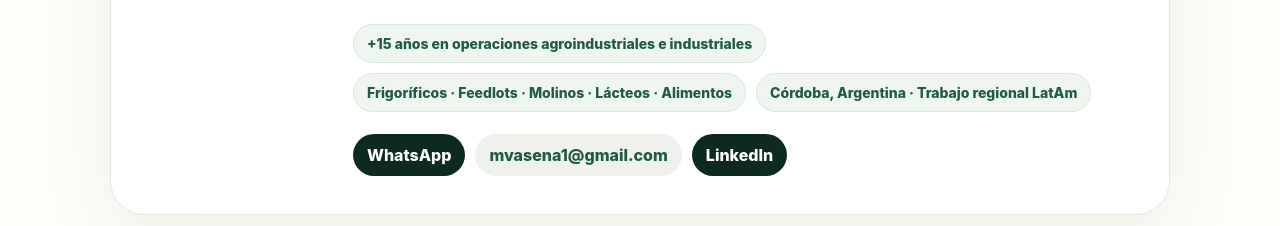
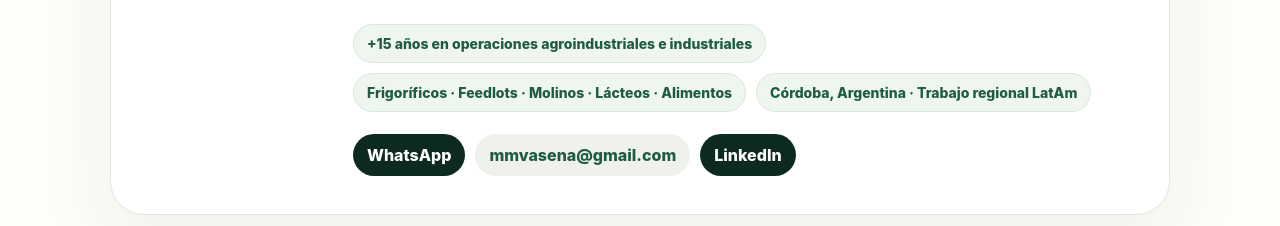
Before and after one commit to luckyagent26-rgb/mmvconsultora-web, a React (Vite) app: page / in a window 1280 px wide. Shown: the part 3014-3240 px from the top of the page. Built offline with nearby package versions, Linux system fonts and the light colour scheme.

Commit message:
Update contact email

```diff
--- a/src/main.jsx
+++ b/src/main.jsx
@@ -78,7 +78,7 @@
             </div>
             <div className="aboutLinks">
               <a href={CONTACT_URL} target="_blank" rel="noreferrer">WhatsApp</a>
-              <a href="mailto:mvasena1@gmail.com">mvasena1@gmail.com</a>
+              <a href="mailto:mmvasena@gmail.com">mmvasena@gmail.com</a>
               <a href={LINKEDIN_URL} target="_blank" rel="noreferrer">LinkedIn</a>
             </div>
           </div>
```
